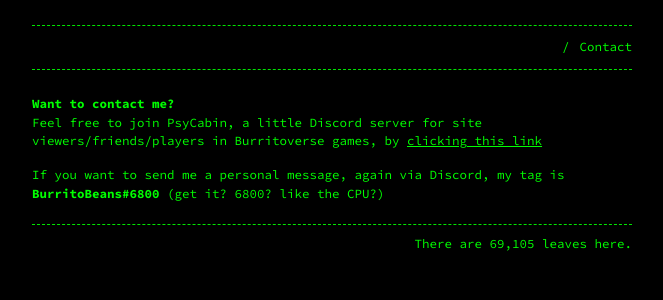
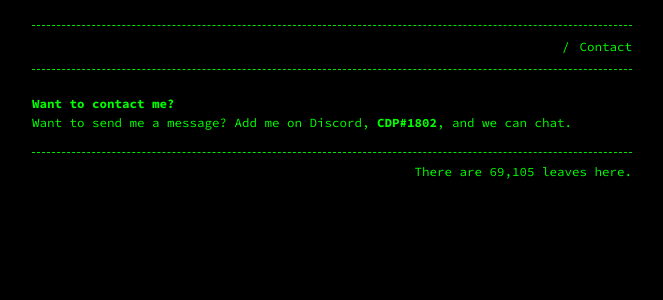
Before and after one commit to Terwilliger69105/69105.github.io, a Jekyll site: the page built from contact.md, in a window 1280 px wide. Shown: the top 300 px of the page, without its empty margins (308-971 px from the left). Built offline with Jekyll 4.4.1, drawn with Linux system fonts in a browser that asks for light colours; our own code applies the rules of GitHub Pages for plain Markdown files.

Commit message:
Update contact.md

```diff
--- a/contact.md
+++ b/contact.md
@@ -5,6 +5,4 @@ permalink: /contact/
 
 ### Want to contact me?
 
-Feel free to join PsyCabin, a little Discord server for site viewers/friends/players in Burritoverse games, by [clicking this link](https://discord.gg/sHaDpWjqvD)
-
-If you want to send me a personal message, again via Discord, my tag is **BurritoBeans#6800** (get it? 6800? like the CPU?)
+Want to send me a message? Add me on Discord, **CDP#1802**, and we can chat.
```
